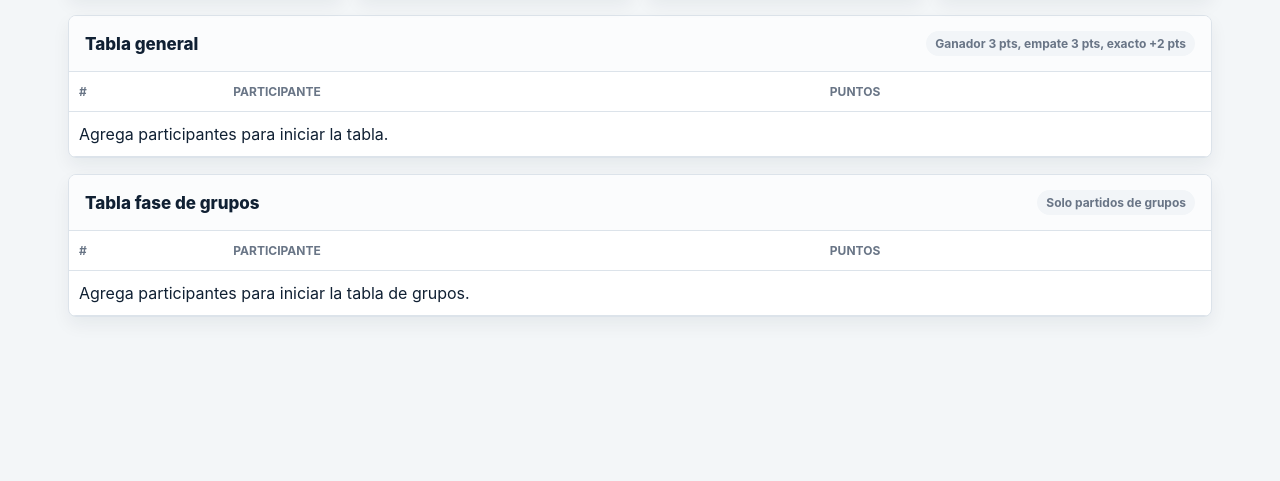
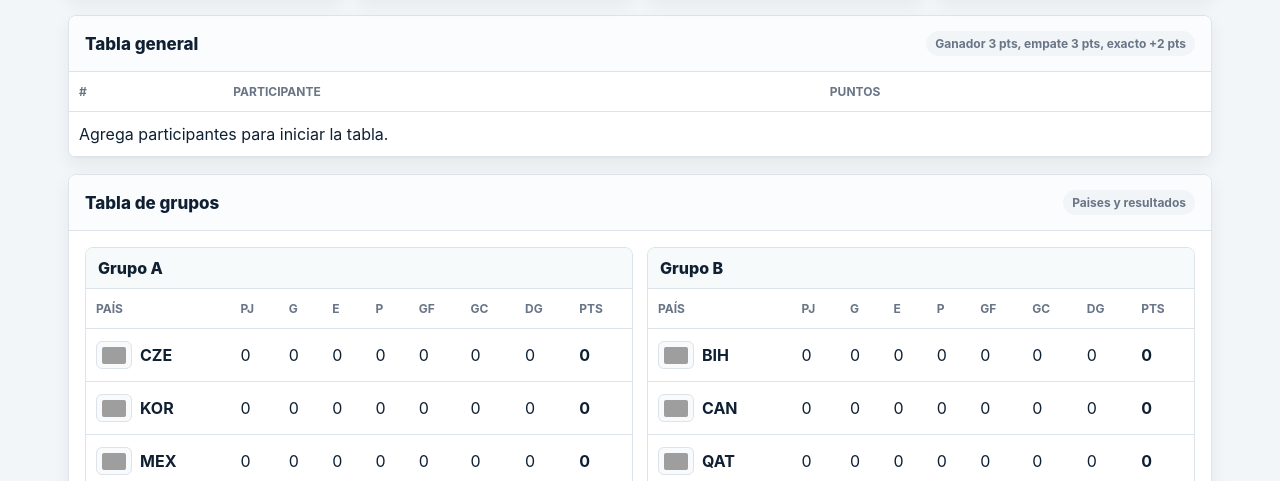
Before and after one commit to flowventas/quiniela, a plain HTML site: page index.html in a window 1280 px wide. Shown: the part 319-800 px from the top of the page. Drawn offline with nearby package versions, Linux system fonts and the light colour scheme; grey boxes are pictures that could not be loaded.

Commit message:
Add group standings table

```diff
--- a/index.html
+++ b/index.html
@@ -381,6 +381,56 @@
       overflow-x: auto;
     }
 
+    .group-tables {
+      display: grid;
+      gap: 14px;
+      grid-template-columns: repeat(2, minmax(0, 1fr));
+    }
+
+    .group-table {
+      border: 1px solid var(--line);
+      border-radius: 8px;
+      overflow: hidden;
+    }
+
+    .group-table-title {
+      background: #f7fafb;
+      border-bottom: 1px solid var(--line);
+      font-weight: 850;
+      padding: 10px 12px;
+    }
+
+    .group-table table {
+      min-width: 520px;
+    }
+
+    .country-cell {
+      align-items: center;
+      display: flex;
+      gap: 8px;
+      white-space: nowrap;
+    }
+
+    .mini-flag {
+      align-items: center;
+      background: #f8fafb;
+      border: 1px solid var(--line);
+      border-radius: 6px;
+      display: inline-grid;
+      height: 28px;
+      justify-items: center;
+      min-width: 34px;
+      padding: 0 5px;
+    }
+
+    .mini-flag img {
+      border-radius: 2px;
+      display: block;
+      height: 17px;
+      object-fit: cover;
+      width: 24px;
+    }
+
     table {
       border-collapse: collapse;
       min-width: 420px;
@@ -674,6 +724,10 @@
 
       .stats-grid {
         grid-template-columns: repeat(2, minmax(0, 1fr));
+      }
+
+      .group-tables {
+        grid-template-columns: 1fr;
       }
 
       .form-grid,
@@ -898,20 +952,11 @@
         <div style="height: 16px;"></div>
         <div class="panel">
           <div class="panel-header">
-            <h2 class="panel-title">Tabla fase de grupos</h2>
-            <span class="status-pill">Solo partidos de grupos</span>
+            <h2 class="panel-title">Tabla de grupos</h2>
+            <span class="status-pill">Paises y resultados</span>
           </div>
-          <div class="table-wrap">
-            <table>
-              <thead>
-                <tr>
-                  <th>#</th>
-                  <th>Participante</th>
-                  <th>Puntos</th>
-                </tr>
-              </thead>
-              <tbody id="groupStandingsBody"></tbody>
-            </table>
+          <div class="panel-body">
+            <div id="groupTables" class="group-tables"></div>
           </div>
         </div>
       </section>
@@ -1271,7 +1316,7 @@ Final|W101|W102|2026-07-19T13:00|Final||Estadio Nueva York/Nueva Jersey|Nueva Yo
       predictionsList: document.getElementById("predictionsList"),
       resultsList: document.getElementById("resultsList"),
       standingsBody: document.getElementById("standingsBody"),
-      groupStandingsBody: document.getElementById("groupStandingsBody"),
+      groupTables: document.getElementById("groupTables"),
       participantsBody: document.getElementById("participantsBody"),
       matchesSetupList: document.getElementById("matchesSetupList"),
       participantForm: document.getElementById("participantForm"),
@@ -1550,6 +1595,73 @@ Final|W101|W102|2026-07-19T13:00|Final||Estadio Nueva York/Nueva Jersey|Nueva Yo
         if (b.winners !== a.winners) return b.winners - a.winners;
         return a.participant.name.localeCompare(b.participant.name);
       });
+    }
+
+    function groupStandings() {
+      const groups = {};
+      state.matches
+        .filter((match) => match.phase === "Fase de grupos")
+        .forEach((match) => {
+          const group = match.group || "Sin grupo";
+          if (!groups[group]) groups[group] = {};
+          [match.home, match.away].forEach((team) => {
+            if (!groups[group][team]) {
+              groups[group][team] = {
+                team,
+                played: 0,
+                wins: 0,
+                draws: 0,
+                losses: 0,
+                goalsFor: 0,
+                goalsAgainst: 0,
+                goalDiff: 0,
+                points: 0
+              };
+            }
+          });
+
+          const result = matchResult(match);
+          if (!result) return;
+
+          const home = groups[group][match.home];
+          const away = groups[group][match.away];
+          home.played += 1;
+          away.played += 1;
+          home.goalsFor += result.homeGoals;
+          home.goalsAgainst += result.awayGoals;
+          away.goalsFor += result.awayGoals;
+          away.goalsAgainst += result.homeGoals;
+
+          if (result.outcome === "home") {
+            home.wins += 1;
+            home.points += 3;
+            away.losses += 1;
+          } else if (result.outcome === "away") {
+            away.wins += 1;
+            away.points += 3;
+            home.losses += 1;
+          } else {
+            home.draws += 1;
+            away.draws += 1;
+            home.points += 1;
+            away.points += 1;
+          }
+
+          home.goalDiff = home.goalsFor - home.goalsAgainst;
+          away.goalDiff = away.goalsFor - away.goalsAgainst;
+        });
+
+      return Object.entries(groups)
+        .sort(([a], [b]) => a.localeCompare(b))
+        .map(([group, teams]) => ({
+          group,
+          teams: Object.values(teams).sort((a, b) => {
+            if (b.points !== a.points) return b.points - a.points;
+            if (b.goalDiff !== a.goalDiff) return b.goalDiff - a.goalDiff;
+            if (b.goalsFor !== a.goalsFor) return b.goalsFor - a.goalsFor;
+            return a.team.localeCompare(b.team);
+          })
+        }));
     }
 
     function compareByDate(a, b) {
@@ -1791,7 +1903,7 @@ Final|W101|W102|2026-07-19T13:00|Final||Estadio Nueva York/Nueva Jersey|Nueva Yo
     function renderStandings() {
       const rows = standings();
       els.standingsBody.innerHTML = renderSimpleStandingRows(rows, "Agrega participantes para iniciar la tabla.");
-      els.groupStandingsBody.innerHTML = renderSimpleStandingRows(standings("Fase de grupos"), "Agrega participantes para iniciar la tabla de grupos.");
+      renderGroupTables();
     }
 
     function renderSimpleStandingRows(rows, emptyMessage) {
@@ -1802,6 +1914,49 @@ Final|W101|W102|2026-07-19T13:00|Final||Estadio Nueva York/Nueva Jersey|Nueva Yo
           <td><strong>${row.points}</strong></td>
         </tr>
       `).join("") : `<tr><td colspan="3">${emptyMessage}</td></tr>`;
+    }
+
+    function renderGroupTables() {
+      const groups = groupStandings();
+      els.groupTables.innerHTML = groups.map(({ group, teams }) => `
+        <section class="group-table">
+          <div class="group-table-title">${escapeHtml(group)}</div>
+          <div class="table-wrap">
+            <table>
+              <thead>
+                <tr>
+                  <th>País</th>
+                  <th>PJ</th>
+                  <th>G</th>
+                  <th>E</th>
+                  <th>P</th>
+                  <th>GF</th>
+                  <th>GC</th>
+                  <th>DG</th>
+                  <th>Pts</th>
+                </tr>
+              </thead>
+              <tbody>
+                ${teams.map((team) => `
+                  <tr>
+                    <td>
+                      <span class="country-cell">${miniFlagMarkup(team.team)}<strong>${escapeHtml(team.team)}</strong></span>
+                    </td>
+                    <td>${team.played}</td>
+                    <td>${team.wins}</td>
+                    <td>${team.draws}</td>
+                    <td>${team.losses}</td>
+                    <td>${team.goalsFor}</td>
+                    <td>${team.goalsAgainst}</td>
+                    <td>${team.goalDiff > 0 ? `+${team.goalDiff}` : team.goalDiff}</td>
+                    <td><strong>${team.points}</strong></td>
+                  </tr>
+                `).join("")}
+              </tbody>
+            </table>
+          </div>
+        </section>
+      `).join("");
     }
 
     function renderStats() {
@@ -1843,6 +1998,18 @@ Final|W101|W102|2026-07-19T13:00|Final||Estadio Nueva York/Nueva Jersey|Nueva Yo
         `;
       }
       return `<span class="flag placeholder ${escapeHtml(side)}" title="Equipo por definir" aria-label="Equipo por definir">TBD</span>`;
+    }
+
+    function miniFlagMarkup(code) {
+      const flagCode = flagByTeamCode[code];
+      if (flagCode) {
+        return `
+          <span class="mini-flag" title="Bandera de ${escapeHtml(code)}" aria-label="Bandera de ${escapeHtml(code)}">
+            <img src="https://flagcdn.com/w80/${escapeHtml(flagCode)}.png" alt="">
+          </span>
+        `;
+      }
+      return `<span class="mini-flag" title="Equipo por definir" aria-label="Equipo por definir">-</span>`;
     }
 
     function outcomeLabel(outcome, match) {
```
